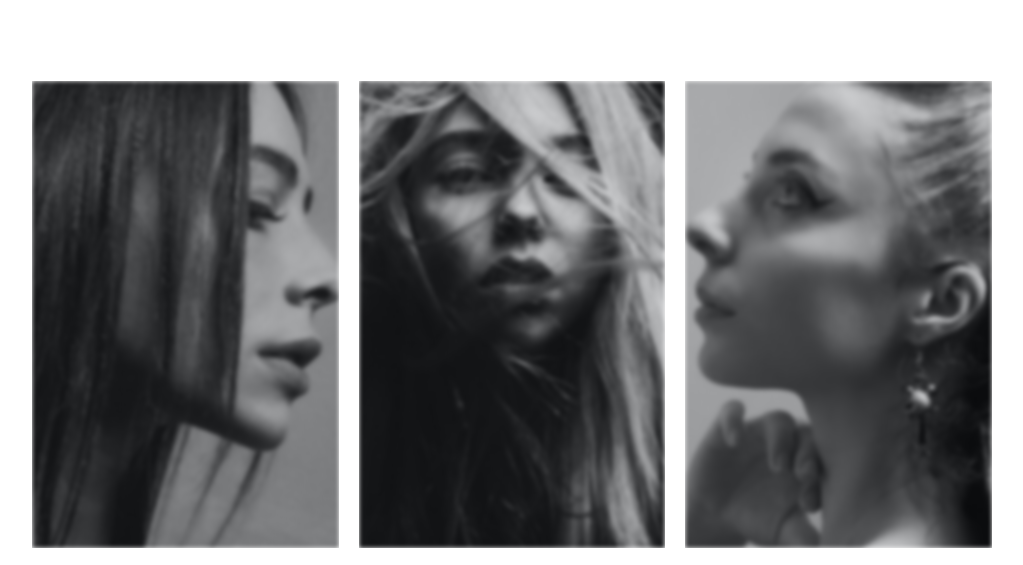
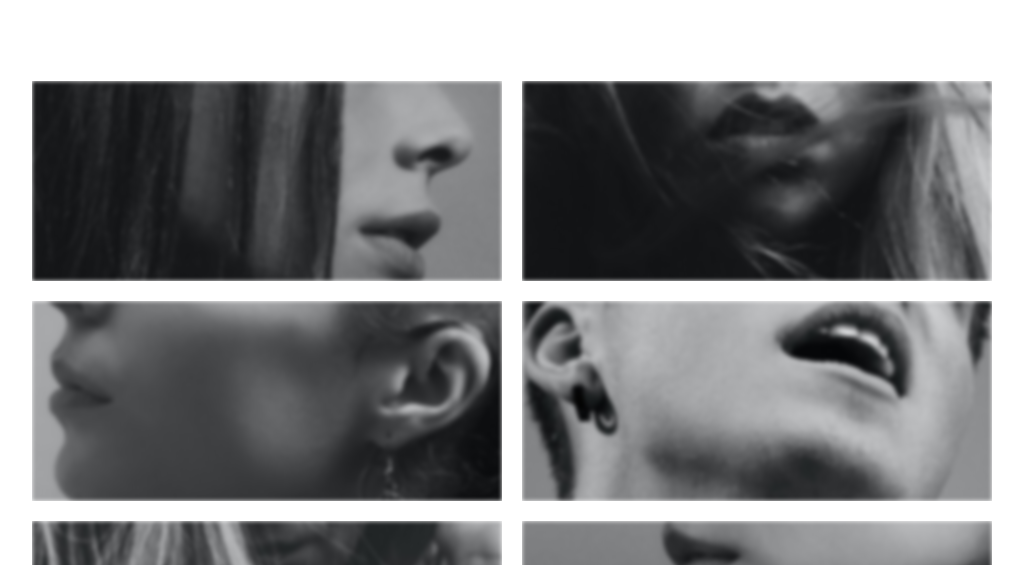
Before and after one commit to Fuadmikayil/Photography-Grid, a plain HTML site: page index.html in a window 1280 px wide. Shown: the part 209-774 px from the top of the page, without its empty margins (128-1151 px from the left). Drawn offline with Linux system fonts and the light colour scheme.

Commit message:
grid-template-columns repeat prblem

```diff
--- a/index.html
+++ b/index.html
@@ -14,7 +14,7 @@
         <div class="img_wrapper">
             <img src="./images/woman1.jpg" alt="">
         </div>
-        <div class="img_wrapper">
+        <div class="img_wrapper tall">
             <img src="./images/woman2.jpg" alt="">
         </div>
         <div class="img_wrapper">
--- a/style.css
+++ b/style.css
@@ -12,9 +12,13 @@ h1{
     width: 75%;
     margin: 0 auto;
     padding-bottom: 50px;
+	grid-template-columns: repeat(auto-fit, minmax(400px, 1fr));
+	grid-auto-rows: 200px;
 }
 .hiro>.img_wrapper{
     overflow: hidden;
+}
+.hiro>.tall{
 }
 .hiro>.img_wrapper>img{
     width: 100%;
```
